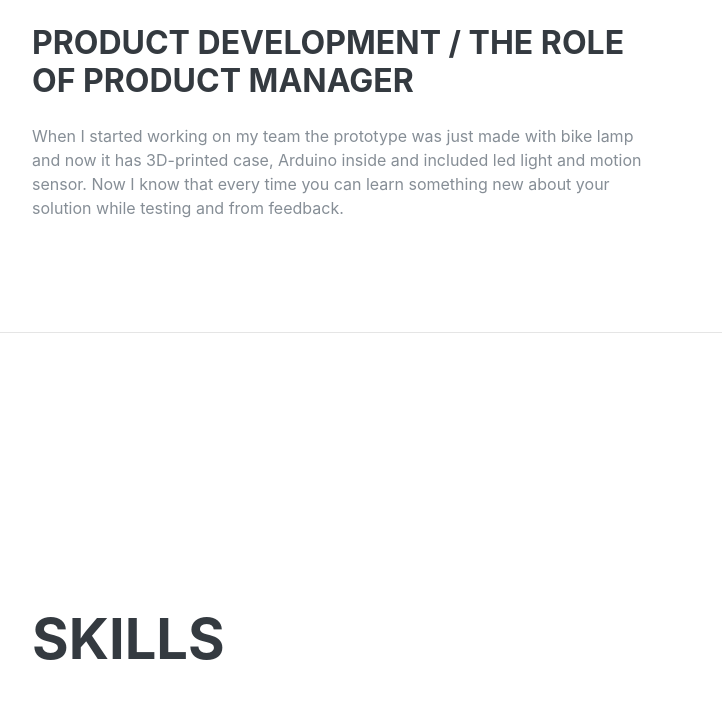
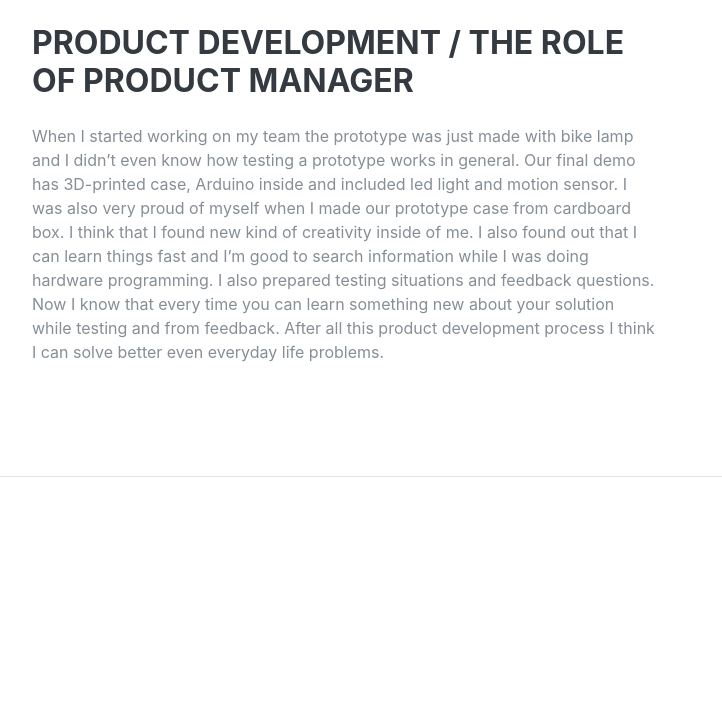
Before and after one commit to sailahonkanen/sailahonkanen.github.io, a plain HTML site: page index.html in a window 1280 px wide. Shown: the part 2740-3458 px from the top of the page, without its empty margins (288-1010 px from the left). Drawn offline with nearby package versions, Linux system fonts and the light colour scheme; a script that the page names is missing; a web font is replaced by a local one.

Commit message:
Update index.html
Edit product development outcomes

```diff
--- a/index.html
+++ b/index.html
@@ -161,7 +161,9 @@
                   <div class="resume-content mr-auto">
                     <h3 class="mb-0">Product development / The role of product manager</h3>
                     <br>
-                    <p>When I started working on my team the prototype was just made with bike lamp and now it has 3D-printed case, Arduino inside and included led light and motion sensor. Now I know that every time you can learn something new about your solution while testing and from feedback.</p>
+                    <p>When I started working on my team the prototype was just made with bike lamp and I didn’t even know how testing a prototype works in general. Our final demo has 3D-printed case, Arduino inside and included led light and motion sensor. I was also very proud of myself when I made our prototype case from cardboard box. I think that I found new kind of creativity inside of me. I also found out that I can learn things fast and I’m good to search information while I was doing hardware programming. I also prepared testing situations and feedback questions. Now I know that every time you can learn something new about your solution while testing and from feedback.
+After all this product development process I think I can solve better even everyday life problems.
+</p>
                   </div>
                   <div class="resume-date text-md-right">
                   </div>
```
